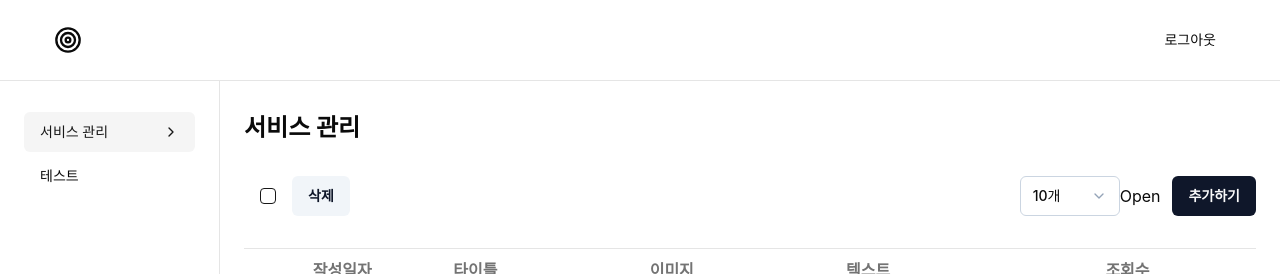
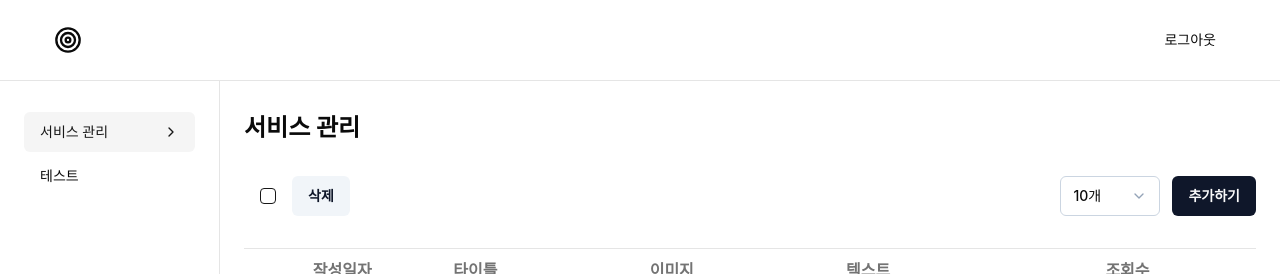
Before and after one commit to Nexters/daily-phrase-web, a Next.js app in the folder apps/back-office/: page / in a window 1280 px wide. Shown: the top 274 px of the page. Built offline with nearby package versions, Linux system fonts and the light colour scheme; a web font is replaced by a local one.

Commit message:
feat: 페이지와 drawer 연동

```diff
--- a/apps/back-office/src/components/manage-service/manage-drawer/index.tsx
+++ b/apps/back-office/src/components/manage-service/manage-drawer/index.tsx
@@ -14,10 +14,14 @@ import { Label } from "~/components/ui/label";
 import { Separator } from "~/components/ui/separator";
 import { Textarea } from "~/components/ui/textarea";
 
-export default function ManageDrawer() {
+export function ManageDrawerRoot(props: React.ComponentProps<typeof Drawer>) {
+  return <Drawer modal={false} {...props} />;
+}
+
+export const ManageDrawerTrigger = DrawerTrigger;
+
+export function ManageDrawerContent() {
   return (
-    <Drawer modal={false}>
-      <DrawerTrigger>Open</DrawerTrigger>
     <DrawerContent className="min-w-[480px] w-1/3">
       <DrawerHeader />
       <DrawerMain>
@@ -59,6 +63,5 @@ export default function ManageDrawer() {
         </Button>
       </DrawerFooter>
     </DrawerContent>
-    </Drawer>
   );
 }
--- a/apps/back-office/src/components/manage-service/manage-service-template.tsx
+++ b/apps/back-office/src/components/manage-service/manage-service-template.tsx
@@ -9,7 +9,11 @@ import { Checkbox } from "~/components/ui/checkbox";
 import DataTable from "~/components/ui/data-table";
 
 import { useManagePagination } from "~/components/manage-service/hooks";
-import ManageDrawer from "./manage-drawer";
+import {
+  ManageDrawerContent,
+  ManageDrawerRoot,
+  ManageDrawerTrigger,
+} from "./manage-drawer";
 import {
   getPhraseItemListMocks,
   rowsPerPageOptions,
@@ -34,7 +38,7 @@ const ManageServiceTemplate = () => {
   );
 
   return (
-    <>
+    <ManageDrawerRoot>
       <ActionBarLayout
         left={
           <div className="flex justify-center items-center">
@@ -54,10 +58,11 @@ const ManageServiceTemplate = () => {
               options={rowsPerPageOptions}
               onValueChange={onRowSizeChange}
             />
-            <ManageDrawer />
-            <Button className="py-2 px-4 bg-slate-900 ml-[12px] font-semibold rounded-[6px] hover:bg-slate-900">
-              추가하기
-            </Button>
+            <ManageDrawerTrigger asChild>
+              <Button className="py-2 px-4 bg-slate-900 ml-[12px] font-semibold rounded-[6px] hover:bg-slate-900">
+                추가하기
+              </Button>
+            </ManageDrawerTrigger>
           </div>
         }
       />
@@ -75,7 +80,8 @@ const ManageServiceTemplate = () => {
         onPageMove={onPageMove}
         className="justify-end"
       />
-    </>
+      <ManageDrawerContent />
+    </ManageDrawerRoot>
   );
 };
 
```
Lines whose indentation alone changed are shown as unchanged.
